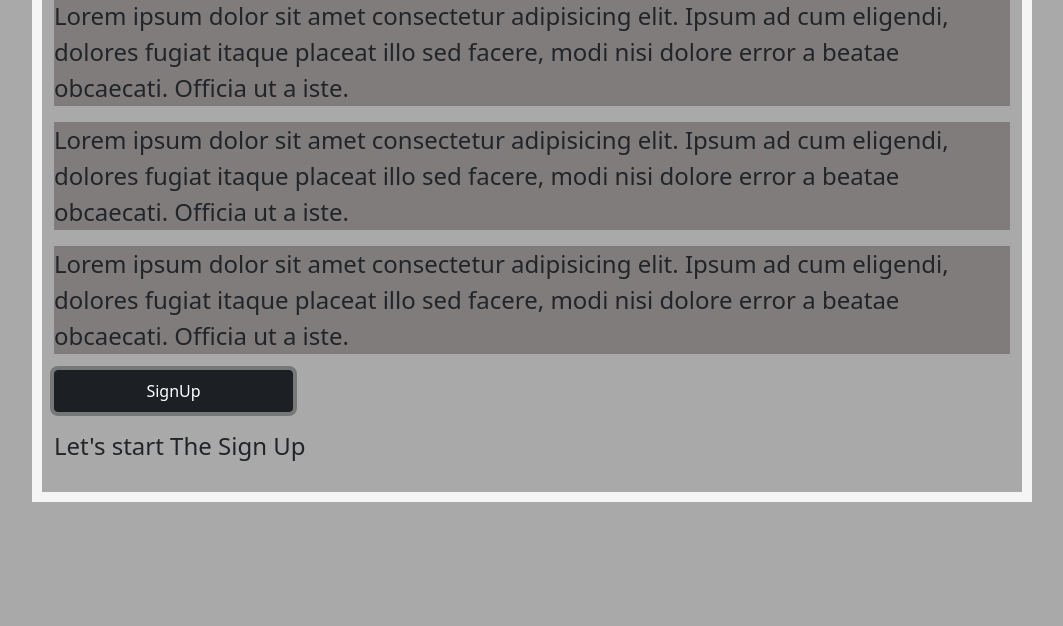
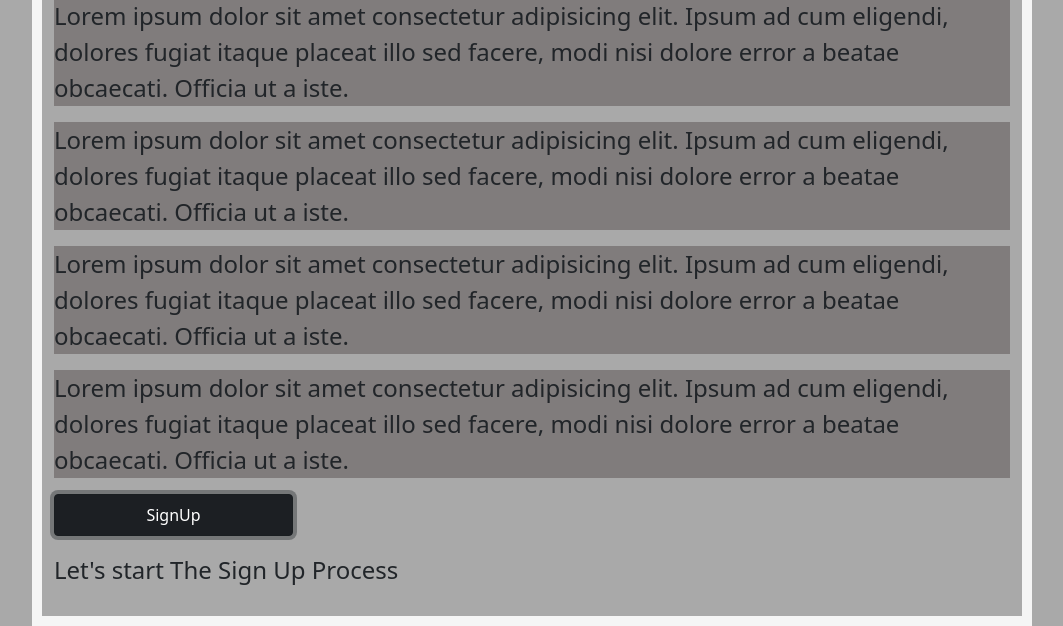
Before and after one commit to mariame1/github-tutorial, a plain HTML site: page index.html in a window 1280 px wide. Both pictures are taken after a click on the button "SignUp". Shown: the part 200-826 px from the top of the page, without its empty margins (108-1171 px from the left). Before the commit the page ends 800 px from the top, so only its background shows below. Drawn offline with nearby package versions, Linux system fonts and the light colour scheme.

Commit message:
Version 4

```diff
--- a/index.html
+++ b/index.html
@@ -29,6 +29,9 @@
                     Ipsum ad cum eligendi, dolores fugiat itaque placeat illo sed facere,
                     modi nisi dolore error a beatae obcaecati. Officia ut a iste.</p>
 
+                    <p>Lorem ipsum dolor sit amet consectetur adipisicing elit.
+                        Ipsum ad cum eligendi, dolores fugiat itaque placeat illo sed facere,
+                        modi nisi dolore error a beatae obcaecati. Officia ut a iste.</p>
 
 
 
--- a/index.js
+++ b/index.js
@@ -1,3 +1,3 @@
 function myFunction(){
-    document.getElementById("demo").innerHTML=("Let's start The Sign Up");
+    document.getElementById("demo").innerHTML=("Let's start The Sign Up Process");
 }
```
